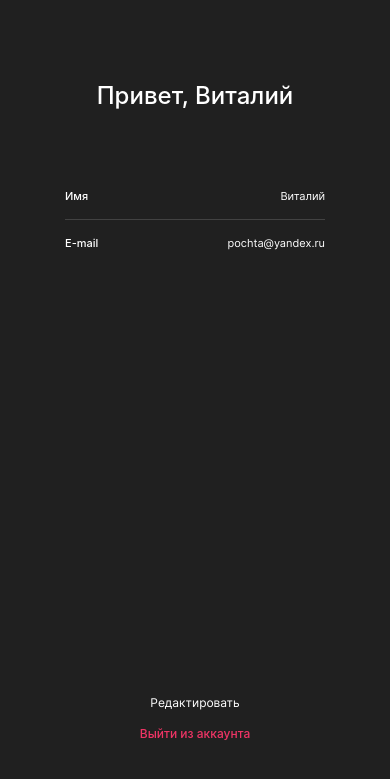
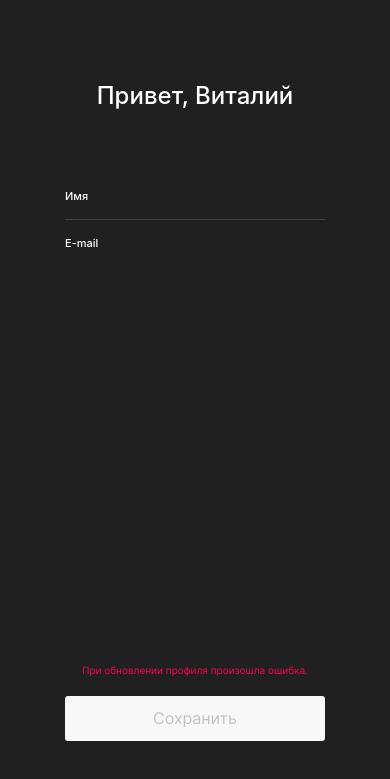
Before and after one commit to WillFrame/movies-explorer-frontend, a React app: page /profile in a window 390 px wide. Shown: the part 63-842 px from the top of the page. Built offline with nearby package versions, Linux system fonts and the light colour scheme; a web font is replaced by a local one.

Commit message:
Add files via upload

```diff
--- a/src/components/Profile/Profile.css
+++ b/src/components/Profile/Profile.css
@@ -133,6 +133,11 @@
     .profile__greeting {
         margin-bottom: 96px;
     }
+
+    .profile__span {
+        font-size: 10px;
+        line-height: 12px;
+    }
 }
 
 @media screen and (max-width: 767px) {
@@ -157,4 +162,8 @@
     .profile__info-container {
         width: 260px;
     }
+
+    .profile__save-button {
+        width: 260px;
+    }
 }
--- a/src/components/Profile/Profile.js
+++ b/src/components/Profile/Profile.js
@@ -5,8 +5,8 @@ function Profile() {
     // хардкод
     let name = 'Виталий';
     let email = 'pochta@yandex.ru'
-    let isEdit = false;
-    let isError = false;
+    let isEdit = true;
+    let isError = true;
 
     return (
         <>
--- a/src/components/Techs/Techs.css
+++ b/src/components/Techs/Techs.css
@@ -86,6 +86,11 @@
         width: 84px;
         height: 57px;
     }
+
+    .techs__item-name {
+        font-size: 12px;
+        line-height: 15px;
+    }
 }
 
 @media screen and (max-width: 767px) {
```
